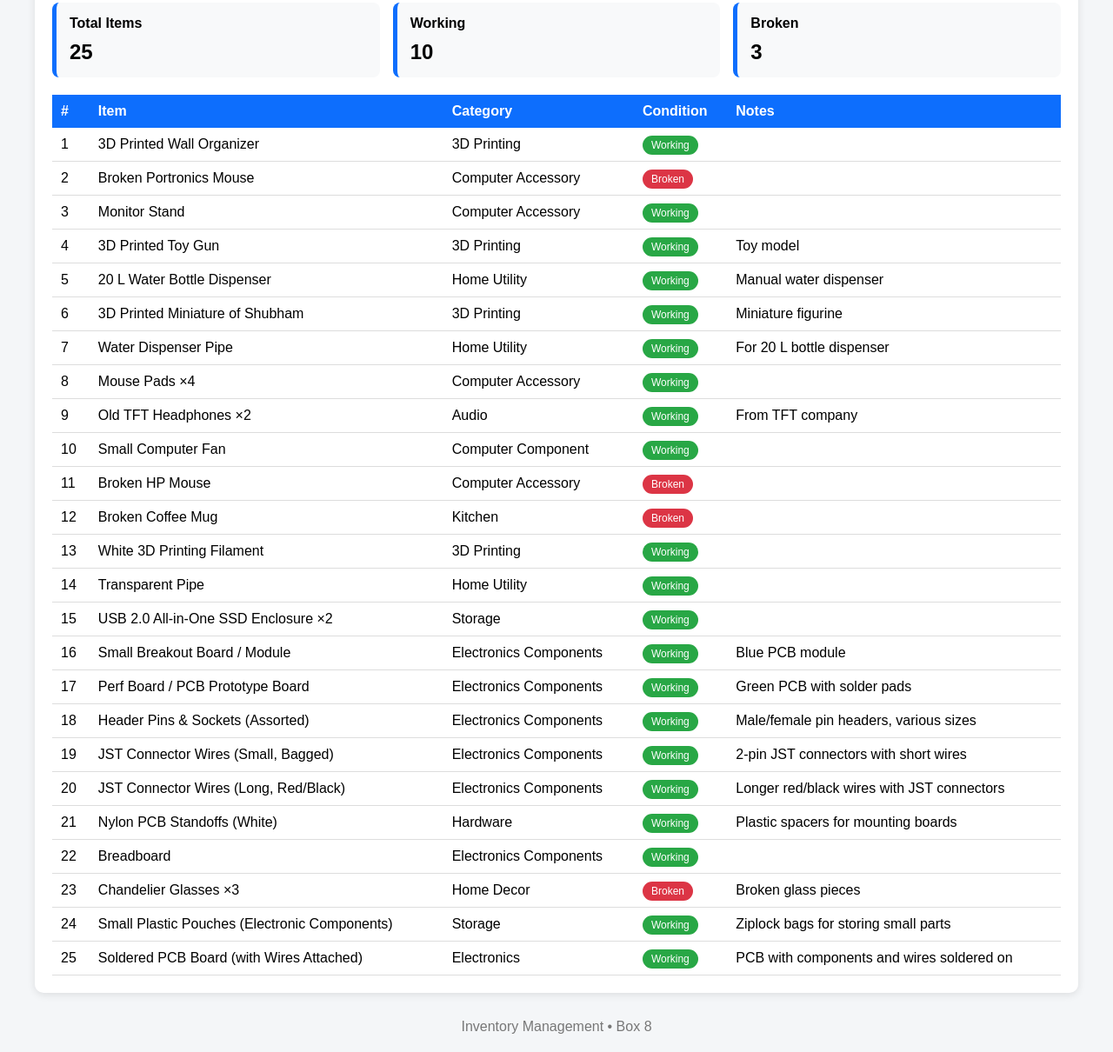
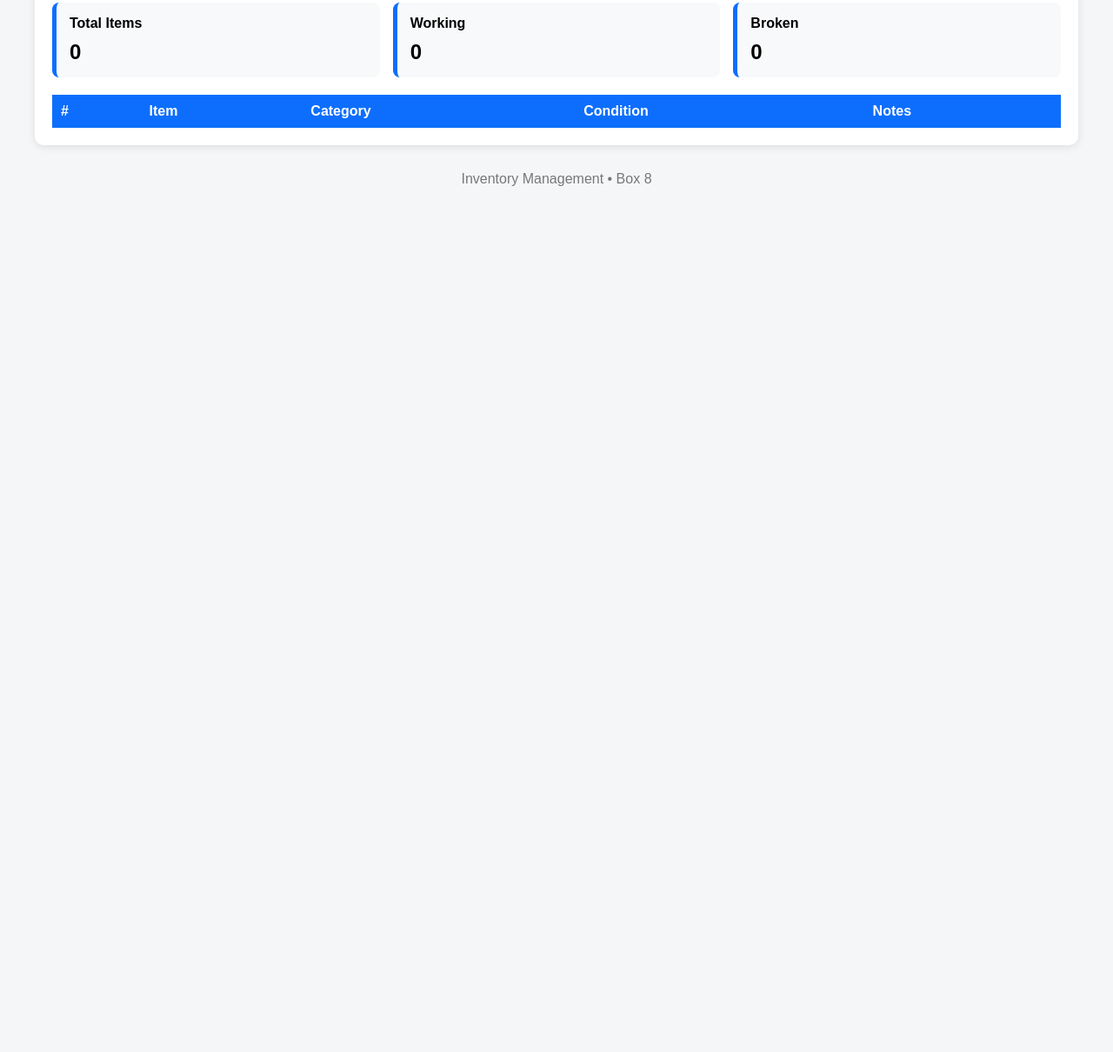
Before and after one commit to Shubham3521/inventory, a plain HTML site: page box8.html in a window 1280 px wide. Shown: the part 134-1344 px from the top of the page at 87% size. After the commit the page ends 800 px from the top, so only its background shows below. Drawn offline with Linux system fonts and the light colour scheme.

Commit message:
Remove all items from Box 8
Co-Authored-By: Claude Opus 5 <noreply@anthropic.com>
Claude-Session: https://claude.ai/code/session_018JNnHbiS7JbEy1iNFVvZhC

```diff
--- a/box8.html
+++ b/box8.html
@@ -116,17 +116,17 @@ tr:hover{
 
 <div class="card">
 <h2>Total Items</h2>
-<p>25</p>
+<p>0</p>
 </div>
 
 <div class="card">
 <h2>Working</h2>
-<p>10</p>
+<p>0</p>
 </div>
 
 <div class="card">
 <h2>Broken</h2>
-<p>3</p>
+<p>0</p>
 </div>
 
 </div>
@@ -145,206 +145,6 @@ tr:hover{
 
 <tbody>
 
-<tr>
-<td>1</td>
-<td>3D Printed Wall Organizer</td>
-<td>3D Printing</td>
-<td><span class="badge working">Working</span></td>
-<td></td>
-</tr>
-
-<tr>
-<td>2</td>
-<td>Broken Portronics Mouse</td>
-<td>Computer Accessory</td>
-<td><span class="badge broken">Broken</span></td>
-<td></td>
-</tr>
-
-<tr>
-<td>3</td>
-<td>Monitor Stand</td>
-<td>Computer Accessory</td>
-<td><span class="badge working">Working</span></td>
-<td></td>
-</tr>
-
-<tr>
-<td>4</td>
-<td>3D Printed Toy Gun</td>
-<td>3D Printing</td>
-<td><span class="badge working">Working</span></td>
-<td>Toy model</td>
-</tr>
-
-<tr>
-<td>5</td>
-<td>20 L Water Bottle Dispenser</td>
-<td>Home Utility</td>
-<td><span class="badge working">Working</span></td>
-<td>Manual water dispenser</td>
-</tr>
-
-<tr>
-<td>6</td>
-<td>3D Printed Miniature of Shubham</td>
-<td>3D Printing</td>
-<td><span class="badge working">Working</span></td>
-<td>Miniature figurine</td>
-</tr>
-
-<tr>
-<td>7</td>
-<td>Water Dispenser Pipe</td>
-<td>Home Utility</td>
-<td><span class="badge working">Working</span></td>
-<td>For 20 L bottle dispenser</td>
-</tr>
-
-<tr>
-<td>8</td>
-<td>Mouse Pads ×4</td>
-<td>Computer Accessory</td>
-<td><span class="badge working">Working</span></td>
-<td></td>
-</tr>
-
-<tr>
-<td>9</td>
-<td>Old TFT Headphones ×2</td>
-<td>Audio</td>
-<td><span class="badge working">Working</span></td>
-<td>From TFT company</td>
-</tr>
-
-<tr>
-<td>10</td>
-<td>Small Computer Fan</td>
-<td>Computer Component</td>
-<td><span class="badge working">Working</span></td>
-<td></td>
-</tr>
-
-<tr>
-<td>11</td>
-<td>Broken HP Mouse</td>
-<td>Computer Accessory</td>
-<td><span class="badge broken">Broken</span></td>
-<td></td>
-</tr>
-
-<tr>
-<td>12</td>
-<td>Broken Coffee Mug</td>
-<td>Kitchen</td>
-<td><span class="badge broken">Broken</span></td>
-<td></td>
-</tr>
-
-<tr>
-<td>13</td>
-<td>White 3D Printing Filament</td>
-<td>3D Printing</td>
-<td><span class="badge working">Working</span></td>
-<td></td>
-</tr>
-
-<tr>
-<td>14</td>
-<td>Transparent Pipe</td>
-<td>Home Utility</td>
-<td><span class="badge working">Working</span></td>
-<td></td>
-</tr>
-
-<tr>
-<td>15</td>
-<td>USB 2.0 All-in-One SSD Enclosure ×2</td>
-<td>Storage</td>
-<td><span class="badge working">Working</span></td>
-<td></td>
-</tr>
-
-<tr>
-<td>16</td>
-<td>Small Breakout Board / Module</td>
-<td>Electronics Components</td>
-<td><span class="badge working">Working</span></td>
-<td>Blue PCB module</td>
-</tr>
-
-<tr>
-<td>17</td>
-<td>Perf Board / PCB Prototype Board</td>
-<td>Electronics Components</td>
-<td><span class="badge working">Working</span></td>
-<td>Green PCB with solder pads</td>
-</tr>
-
-<tr>
-<td>18</td>
-<td>Header Pins & Sockets (Assorted)</td>
-<td>Electronics Components</td>
-<td><span class="badge working">Working</span></td>
-<td>Male/female pin headers, various sizes</td>
-</tr>
-
-<tr>
-<td>19</td>
-<td>JST Connector Wires (Small, Bagged)</td>
-<td>Electronics Components</td>
-<td><span class="badge working">Working</span></td>
-<td>2-pin JST connectors with short wires</td>
-</tr>
-
-<tr>
-<td>20</td>
-<td>JST Connector Wires (Long, Red/Black)</td>
-<td>Electronics Components</td>
-<td><span class="badge working">Working</span></td>
-<td>Longer red/black wires with JST connectors</td>
-</tr>
-
-<tr>
-<td>21</td>
-<td>Nylon PCB Standoffs (White)</td>
-<td>Hardware</td>
-<td><span class="badge working">Working</span></td>
-<td>Plastic spacers for mounting boards</td>
-</tr>
-
-<tr>
-<td>22</td>
-<td>Breadboard</td>
-<td>Electronics Components</td>
-<td><span class="badge working">Working</span></td>
-<td></td>
-</tr>
-
-<tr>
-<td>23</td>
-<td>Chandelier Glasses ×3</td>
-<td>Home Decor</td>
-<td><span class="badge broken">Broken</span></td>
-<td>Broken glass pieces</td>
-</tr>
-
-<tr>
-<td>24</td>
-<td>Small Plastic Pouches (Electronic Components)</td>
-<td>Storage</td>
-<td><span class="badge working">Working</span></td>
-<td>Ziplock bags for storing small parts</td>
-</tr>
-
-<tr>
-<td>25</td>
-<td>Soldered PCB Board (with Wires Attached)</td>
-<td>Electronics</td>
-<td><span class="badge working">Working</span></td>
-<td>PCB with components and wires soldered on</td>
-</tr>
-
 </tbody>
 
 </table>
```
Also changed, not shown: data.json (+1 -27 lines), print.html (+0 -25 lines).
